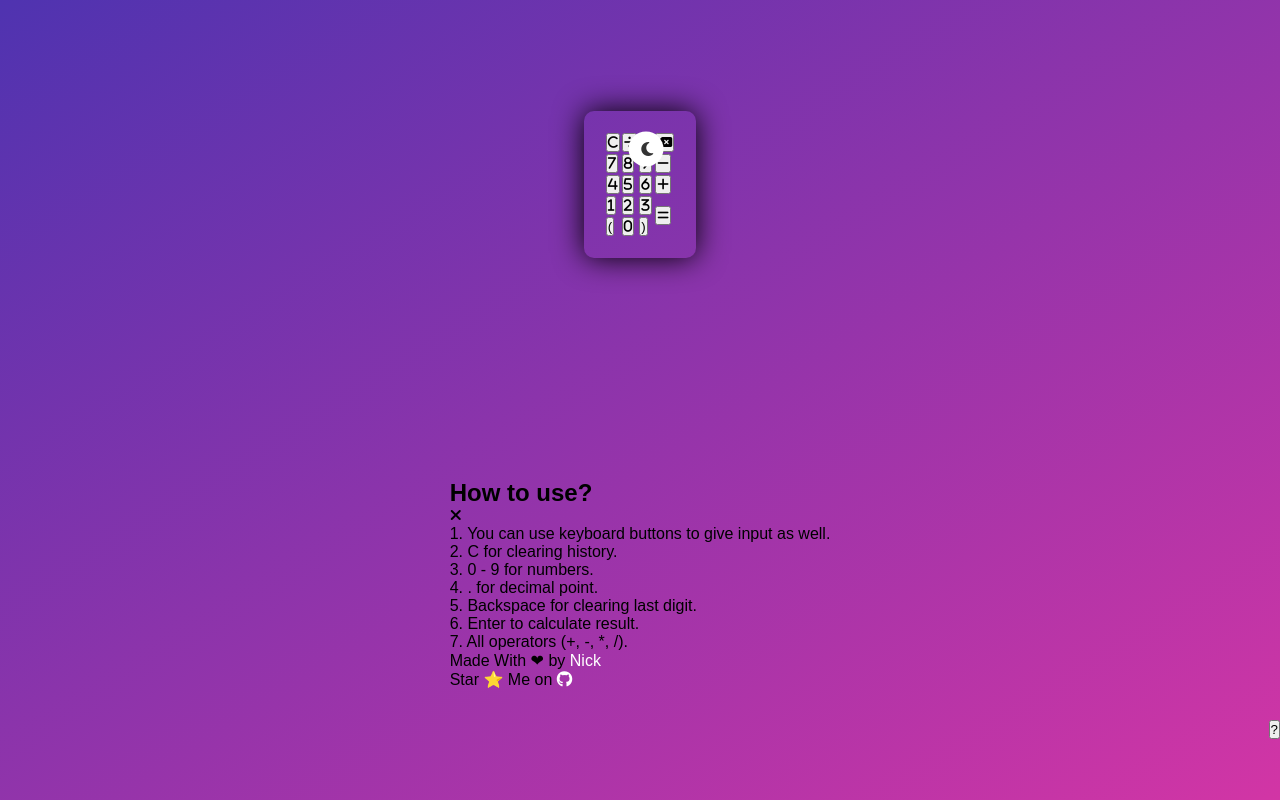
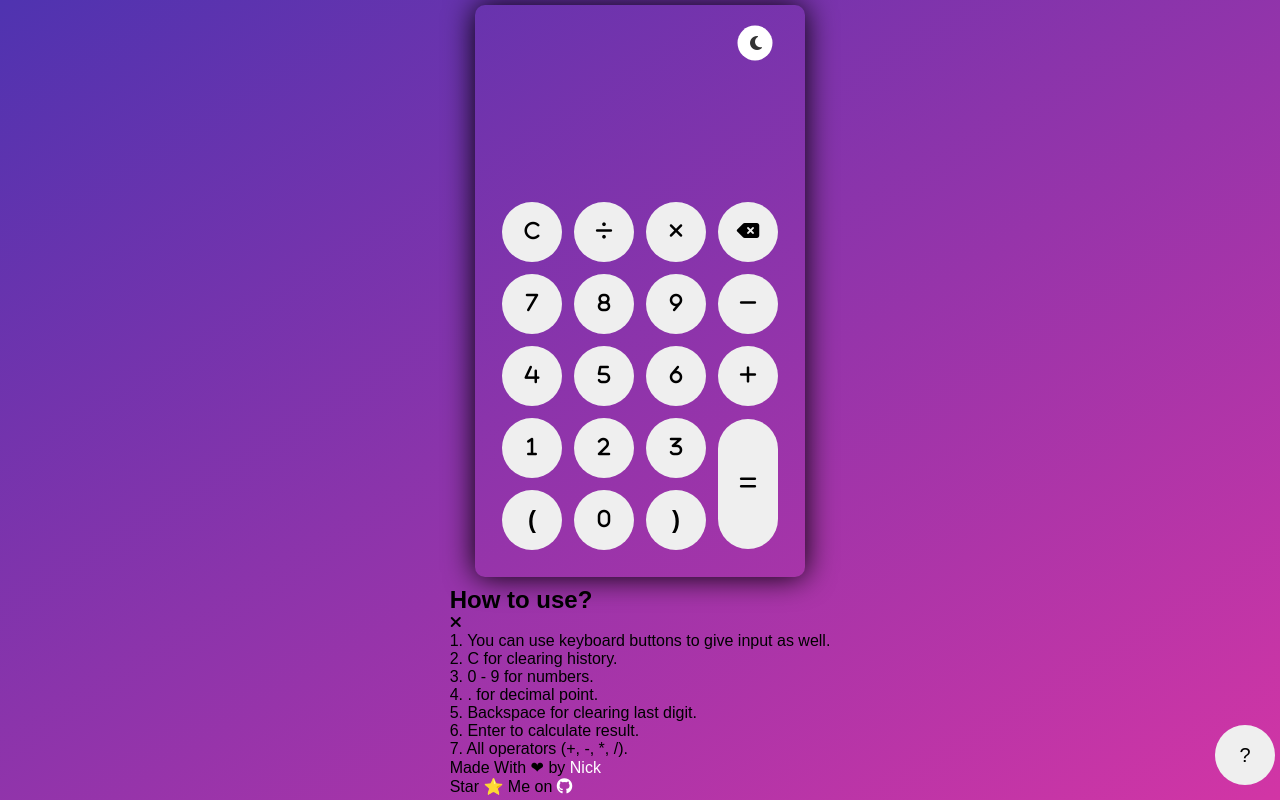
Before and after one commit to Nikhilhaspe/Calculator, a plain HTML site: page index.html in a window 1280 px wide. Drawn offline with Linux system fonts and the light colour scheme.

Commit message:
styling display bar and buttons for input

```diff
--- a/style.css
+++ b/style.css
@@ -78,3 +78,45 @@ body {
 .mr {
     margin-right: 33px;
 }
+
+#display {
+    margin: 0 10px;
+    height: 150px;
+    width: auto;
+    max-width: 270px;
+    display: flex;
+    align-items: flex-end;
+    justify-content: flex-end;
+    font-size: 30px;
+    margin-bottom: 20px;
+    overflow-x: scroll;
+}
+
+#display::-webkit-scrollbar {
+    display: block;
+    height: 3px;
+}
+
+button {
+    height: 60px;
+    width: 60px;
+    border: 0;
+    border-radius: 30px;
+    margin: 5px;
+    font-size: 20px;
+    cursor: pointer;
+    transition: all 200ms ease;
+}
+
+button:hover {
+    transform: scale(1.1);
+}
+
+button#equal {
+    height: 130px;
+}
+
+.bracestyling {
+    font-size: 1.5rem;
+    font-weight: bolder;
+}
```
